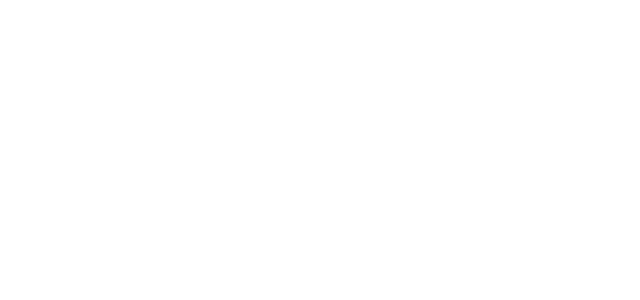
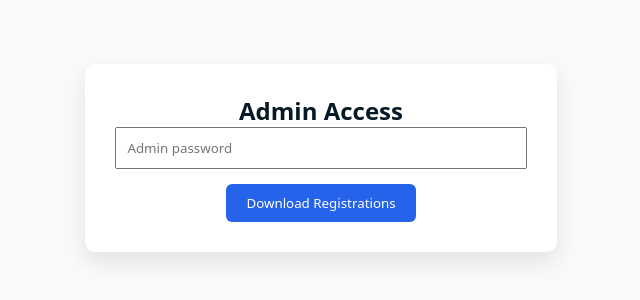
Before and after one commit to tulasidhasan/ISML-Landing-Page, a React (Vite) app in the folder test-react/: page /admin in a window 1280 px wide. Before the commit this address had no page. Shown: the part 242-542 px from the top of the page, without its empty margins (319-959 px from the left). Built offline with nearby package versions, Linux system fonts and the light colour scheme.

Commit message:
Frontend change

```diff
--- a/test-react/src/App.jsx
+++ b/test-react/src/App.jsx
@@ -16,6 +16,8 @@
 
 import Success from "./components/Success";
 import Failure from "./components/Failure";
+
+import Admin from "./components/Admin";
 
 function LandingPage() {
   const [openRegister, setOpenRegister] = useState(false);
@@ -53,6 +55,9 @@
         {/* Payment result pages */}
         <Route path="/success" element={<Success />} />
         <Route path="/failure" element={<Failure />} />
+
+        {/* Admin page */}
+        <Route path="/admin" element={<Admin />} />
       </Routes>
     </BrowserRouter>
   );
--- /dev/null
+++ b/test-react/src/components/Admin.jsx
@@ -0,0 +1,87 @@
+import { useState } from "react";
+
+export default function Admin() {
+  const [password, setPassword] = useState("");
+  const [loading, setLoading] = useState(false);
+
+  const downloadData = async () => {
+    setLoading(true);
+
+    const res = await fetch(
+      "https://isml-backend-production.up.railway.app/admin/download-registrations",
+      {
+        method: "POST",
+        headers: { "Content-Type": "application/json" },
+        body: JSON.stringify({ password })
+      }
+    );
+
+    if (!res.ok) {
+      alert("Wrong password");
+      setLoading(false);
+      return;
+    }
+
+    const blob = await res.blob();
+    const url = window.URL.createObjectURL(blob);
+
+    const a = document.createElement("a");
+    a.href = url;
+    a.download = "ISML_Registrations.csv";
+    document.body.appendChild(a);
+    a.click();
+    a.remove();
+
+    setLoading(false);
+  };
+
+  return (
+    <div style={styles.page}>
+      <div style={styles.card}>
+        <h2>Admin Access</h2>
+
+        <input
+          type="password"
+          placeholder="Admin password"
+          value={password}
+          onChange={(e) => setPassword(e.target.value)}
+          style={styles.input}
+        />
+
+        <button onClick={downloadData} style={styles.button} disabled={loading}>
+          {loading ? "Downloading..." : "Download Registrations"}
+        </button>
+      </div>
+    </div>
+  );
+}
+
+const styles = {
+  page: {
+    minHeight: "100vh",
+    display: "flex",
+    alignItems: "center",
+    justifyContent: "center",
+    background: "#f8fafc"
+  },
+  card: {
+    background: "#fff",
+    padding: "30px",
+    borderRadius: "10px",
+    boxShadow: "0 10px 25px rgba(0,0,0,0.1)",
+    textAlign: "center"
+  },
+  input: {
+    padding: "10px",
+    width: "100%",
+    marginBottom: "15px"
+  },
+  button: {
+    padding: "10px 20px",
+    background: "#2563eb",
+    color: "#fff",
+    border: "none",
+    borderRadius: "6px",
+    cursor: "pointer"
+  }
+};
```
